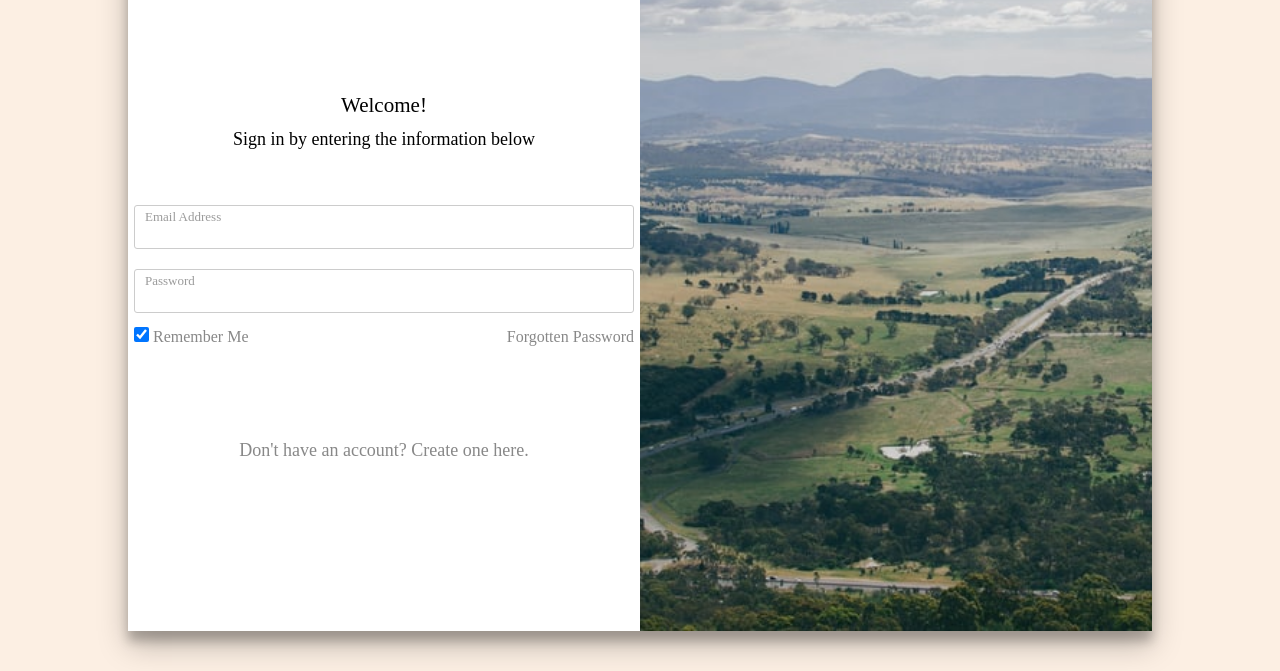
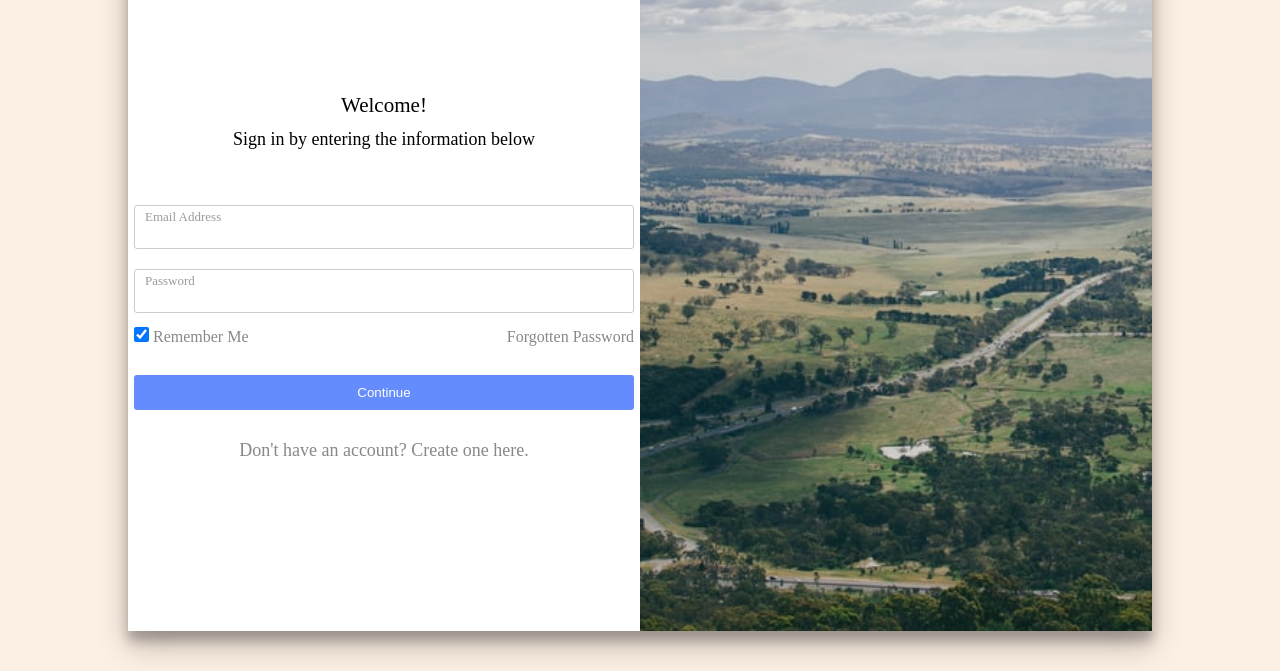
Before and after one commit to LuSimioni/Remit, a plain HTML site: page index.html in a window 1280 px wide. Shown: the part 129-800 px from the top of the page. Drawn offline with Linux system fonts and the light colour scheme.

Commit message:
Cor do botão
Corrigindo a cor do botão

```diff
--- a/style.css
+++ b/style.css
@@ -138,7 +138,7 @@ input:checked{
   display: inline-block;
   width: 500px;
   height: 35px;
-  background: var(--blue-color-dark);
+  background: var(--blue-color-medium);
   border-radius: 3px;
   color: var(--primary-color);
   border: none;
```
